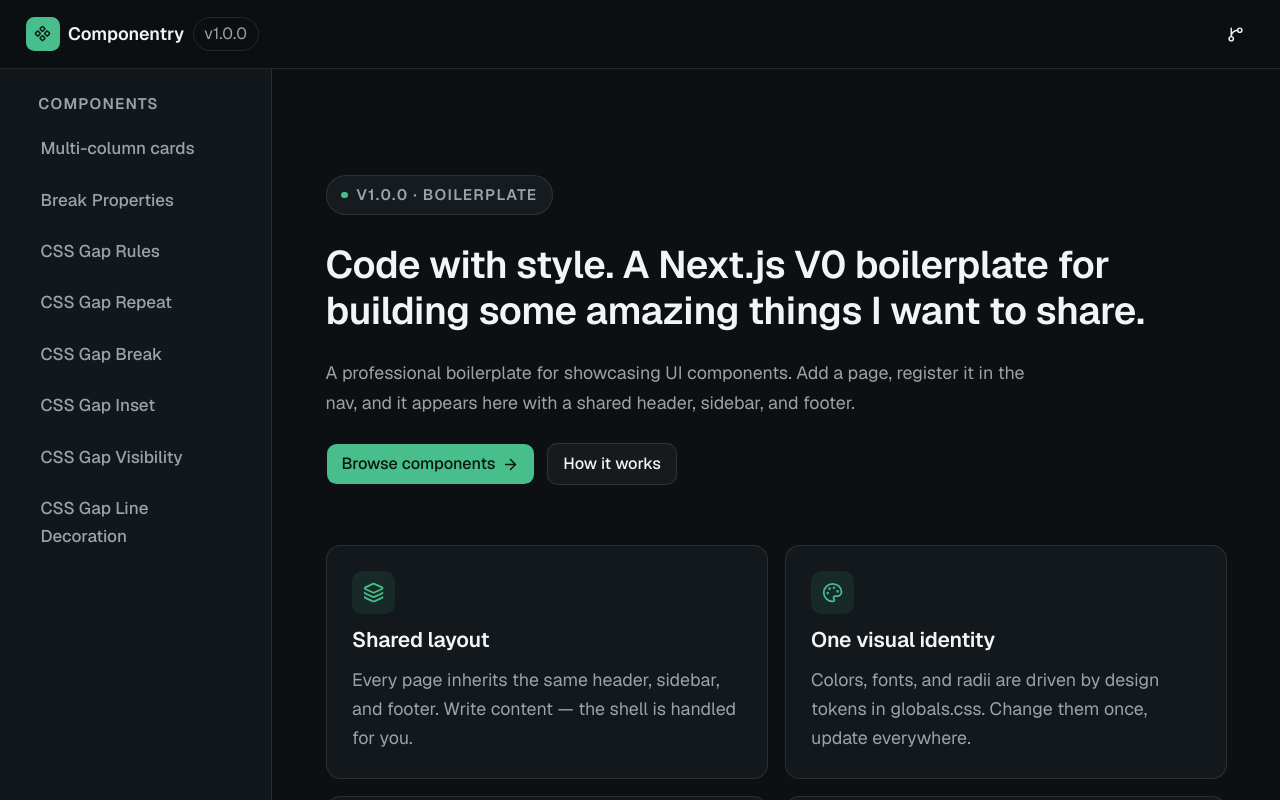
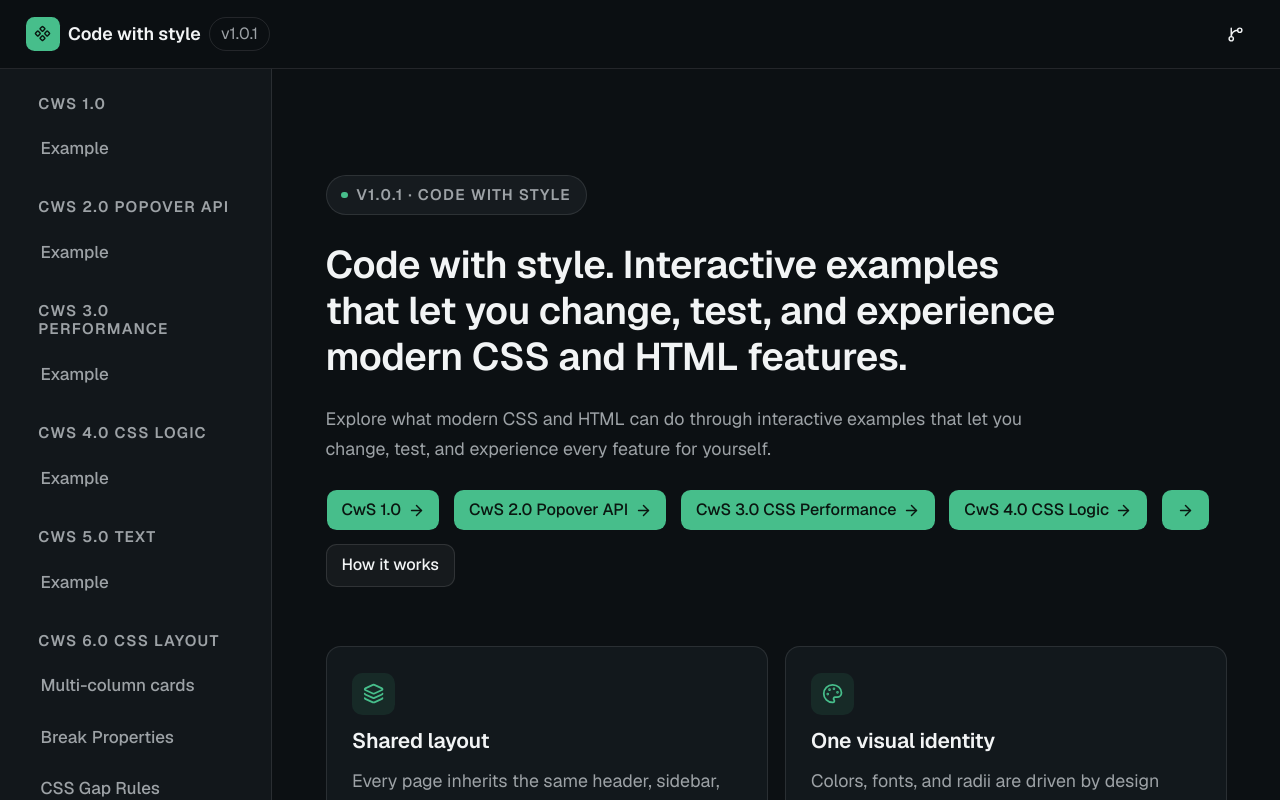
Before and after one commit to anna-bashkuev/Code-with-style, a Next.js app: page / in a window 1280 px wide. Shown: the top 800 px of the page. Built offline with nearby package versions, Linux system fonts and the light colour scheme.

Commit message:
Change pages structure to integrate all CwS presentations

```diff
--- a/app/page.tsx
+++ b/app/page.tsx
@@ -33,17 +33,17 @@ const features = [
 ]
 
 export default function OverviewPage() {
-  const componentCount = navSections.find((s) => s.title === "Components")?.items.length ?? 0
+  const componentCount = navSections.reduce((count, section) => count + section.items.length, 0)
 
   return (
     <div className="mx-auto max-w-4xl px-6 py-12 lg:py-20">
       <section className="flex flex-col gap-6">
         <span className="eyebrow inline-flex w-fit items-center gap-2 rounded-full border border-border bg-muted/50 px-3.5 py-1.5 text-muted-foreground">
           <span className="size-1.5 rounded-full bg-primary" />
-          {siteConfig.version} · Boilerplate
+          {siteConfig.version} · Code with style
         </span>
         <h1 className="page-title text-balance">
-          Code with style. A Next.js V0 boilerplate for building some amazing things I want to share.
+          Code with style. Interactive examples that let you change, test, and experience modern CSS and HTML features.
         </h1>
         <p className="hero-copy max-w-2xl text-muted-foreground text-pretty">
           {siteConfig.description}
@@ -53,7 +53,35 @@ export default function OverviewPage() {
             href="/components/buttons"
             className={cn(buttonVariants({ size: "lg" }), "inline-flex")}
           >
-            Browse components
+            CwS 1.0
+            <ArrowRight />
+          </Link>
+          <Link
+            href="/components/buttons"
+            className={cn(buttonVariants({ size: "lg" }), "inline-flex")}
+          >
+            CwS 2.0 Popover API
+            <ArrowRight />
+          </Link>
+          <Link
+            href="/components/buttons"
+            className={cn(buttonVariants({ size: "lg" }), "inline-flex")}
+          >
+            CwS 3.0 CSS Performance
+            <ArrowRight />
+          </Link>
+          <Link
+            href="/components/buttons"
+            className={cn(buttonVariants({ size: "lg" }), "inline-flex")}
+          >
+            CwS 4.0 CSS Logic
+            <ArrowRight />
+          </Link>
+
+           <Link
+            href="/components/buttons"
+            className={cn(buttonVariants({ size: "lg" }), "inline-flex")}
+          >
             <ArrowRight />
           </Link>
           <Link
--- a/components/site-footer.tsx
+++ b/components/site-footer.tsx
@@ -8,7 +8,7 @@ export function SiteFooter() {
         <p className="text-balance text-center sm:text-left">
           {"Built with "}
           <span className="font-semibold text-foreground">{siteConfig.name}</span>
-          {" — a component showcase boilerplate."}
+          {" — try it out."}
         </p>
         <div className="flex items-center gap-4">
           <Link href="/" className="transition-colors hover:text-foreground">
--- a/lib/site-config.ts
+++ b/lib/site-config.ts
@@ -1,9 +1,9 @@
 export const siteConfig = {
-  name: "Componentry",
+  name: "Code with style",
   description:
-    "A professional boilerplate for showcasing UI components. Add a page, register it in the nav, and it appears here with a shared header, sidebar, and footer.",
-  version: "v1.0.0",
-  repoUrl: "https://github.com",
+    "Explore what modern CSS and HTML can do through interactive examples that let you change, test, and experience every feature for yourself.",
+  version: "v1.0.1",
+  repoUrl: "https://github.com/anna-bashkuev/Code-with-style",
 }
 
 export type NavItem = {
@@ -27,15 +27,38 @@ export type NavSection = {
  * The sidebar, mobile menu, and prev/next navigation update automatically.
  */
 export const navSections: NavSection[] = [
-  // {
-  //   title: "Getting Started",
-  //   items: [
-  //     { title: "Overview", href: "/" },
-  //     { title: "Installation", href: "/installation" },
-  //   ],
-  // },
   {
-    title: "Components",
+    title: "CwS 1.0",
+    items: [
+      { title: "Example", href: "/components/buttons" },
+    ],
+  },
+  {
+    title: "CwS 2.0 Popover API",
+    items: [
+      { title: "Example", href: "/components/badges" },
+    ],
+  },
+  {
+    title: "CwS 3.0 Performance",
+    items: [
+      { title: "Example", href: "/components/calc-size" },
+    ],
+  },
+  {
+    title: "CwS 4.0 CSS Logic",
+    items: [
+      { title: "Example", href: "/components/cards" },
+    ],
+  },
+  {
+    title: "CwS 5.0 Text",
+    items: [
+      { title: "Example", href: "/components/subgrid" },
+    ],
+  },
+  {
+    title: "CwS 6.0 CSS Layout",
     items: [
       { title: "Multi-column cards", href: "/components/multi-column" },
       { title: "Break Properties", href: "/components/multi-column/break" },
@@ -44,14 +67,10 @@ export const navSections: NavSection[] = [
       { title: "CSS Gap Break", href: "/components/css-gap-rules/rule-break" },
       { title: "CSS Gap Inset", href: "/components/css-gap-rules/inset" },
       { title: "CSS Gap Visibility", href: "/components/css-gap-rules/rule-visibility" },
-     // { title: "CSS Gap Postcard", href: "/components/css-gap-rules/postcard" },
       { title: "CSS Gap Line Decoration", href: "/components/css-gap-rules/line-decoration" },
-      // { title: "Subgrid", href: "/components/subgrid" },
-      // { title: "Anchor Positioning", href: "/components/anchor-positioning" },
-      // { title: "Masonry Layout", href: "/components/masonry" },
     ],
   },
-];
+]
 
 /** Flat, ordered list of all pages — used for prev/next links. */
 export const flatNav: NavItem[] = navSections.flatMap((section) => section.items)
```
